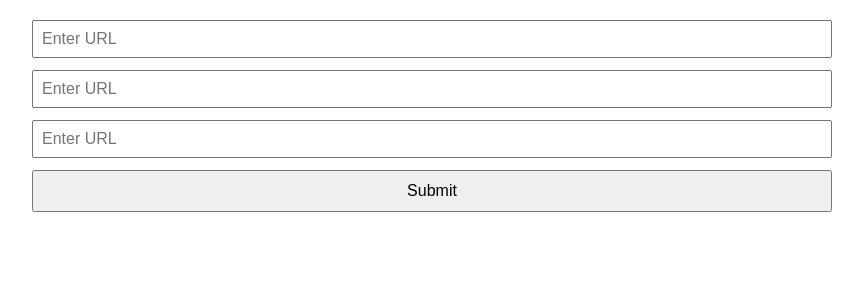
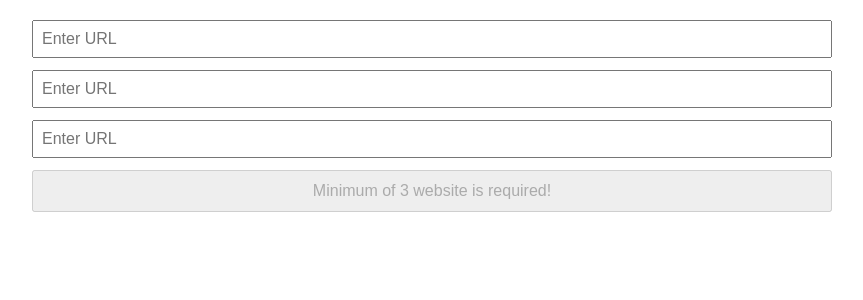
Before and after one commit to shakedlv/junior-developer-task, a React (Create React App) app in the folder frontend/: page / in a window 1280 px wide. Shown: the top 300 px of the page, without its empty margins (208-1071 px from the left). Built offline with nearby package versions, Linux system fonts and the light colour scheme; the HTML template or start-up script is replaced by a standard one.

Commit message:
Submit disable until requirements met

```diff
--- a/frontend/src/App.js
+++ b/frontend/src/App.js
@@ -5,6 +5,7 @@ import ErrorDisplay from './components/error/error';
 import Input from './components/input/input';
 import DataCarousel from './components/data-carousel/data-carousel';
 import Spinner from './components/spinner/spinner';
+import isValidHttpUrl from './components/input/urlValidation';
 
 function App() {
   const [urls, setUrls] = useState(['', '', '']);
@@ -47,6 +48,14 @@ function App() {
     }
 
   };
+  const areAllValidUrls = () => {
+    for (let i = 0; i < 3; i++) {
+      if (!isValidHttpUrl(urls[i])) {
+        return false;
+      }
+    }
+    return true;
+  };
 
   return (
     <div className="App">
@@ -54,11 +63,11 @@ function App() {
         {urls.map((url, index) => (
           <Input key={index} index={index} url={url} onHandleChange={handleChange} onHandleChangeEnd={handleChangeEnd} />
         ))}
-        <button type="submit">Submit</button>
+        <button type="submit" disabled={!areAllValidUrls()}>{areAllValidUrls() ? "Fetch Website metadata" : "Minimum of 3 website is required!"}</button>
       </form>
       <ErrorDisplay error={error} />
       {
-        loading ? <Spinner/> :
+        loading ? <Spinner /> :
           <DataCarousel items={metadata} />
       }
 
```
